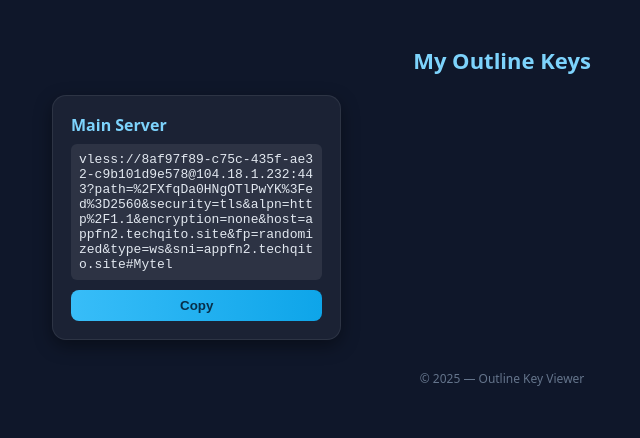
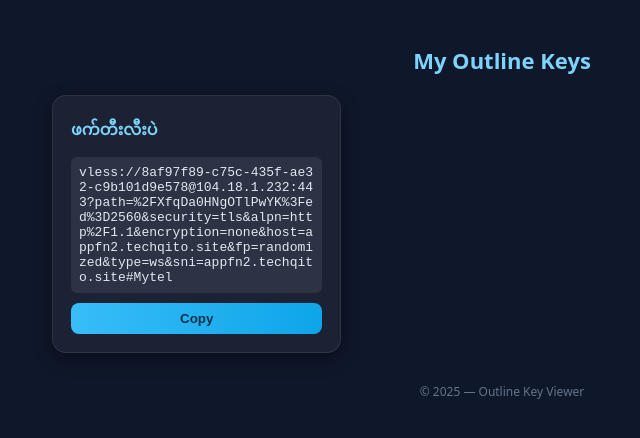
Before and after one commit to winhtetaung1662004-byte/win, a plain HTML site: page index.html in a window 1280 px wide. Shown: the whole page, without its empty margins (138-778 px from the left). Drawn offline with Linux system fonts and the light colour scheme.

Commit message:
Update index.html
Signed-off-by: winhtetaung1662004-byte <winhtetaung1662004@gmail.com>

```diff
--- a/index.html
+++ b/index.html
@@ -84,7 +84,7 @@
 <script>
   // 🔹 မင်းရဲ့ key များကို ဒီ array ထဲထည့်ပါ
   const keys = [
-    { label: "Main Server", value: "vless://8af97f89-c75c-435f-ae32-c9b101d9e578@104.18.1.232:443?path=%2FXfqDa0HNgOTlPwYK%3Fed%3D2560&security=tls&alpn=http%2F1.1&encryption=none&host=appfn2.techqito.site&fp=randomized&type=ws&sni=appfn2.techqito.site#Mytel" },
+    { label: "ဖက်တီးလီးပဲ", value: "vless://8af97f89-c75c-435f-ae32-c9b101d9e578@104.18.1.232:443?path=%2FXfqDa0HNgOTlPwYK%3Fed%3D2560&security=tls&alpn=http%2F1.1&encryption=none&host=appfn2.techqito.site&fp=randomized&type=ws&sni=appfn2.techqito.site#Mytel" },
     ];
 
   const container = document.getElementById('keys');
```
